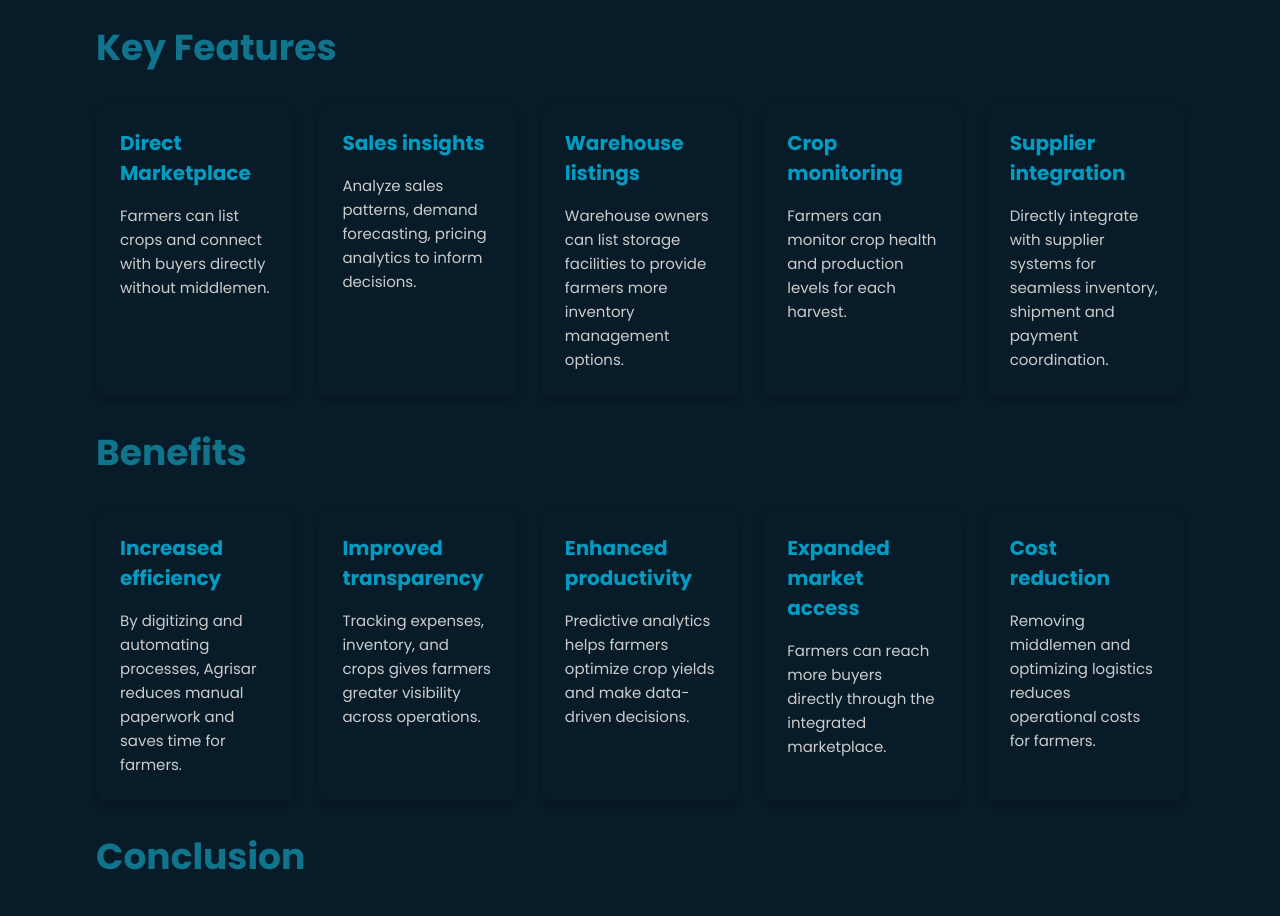
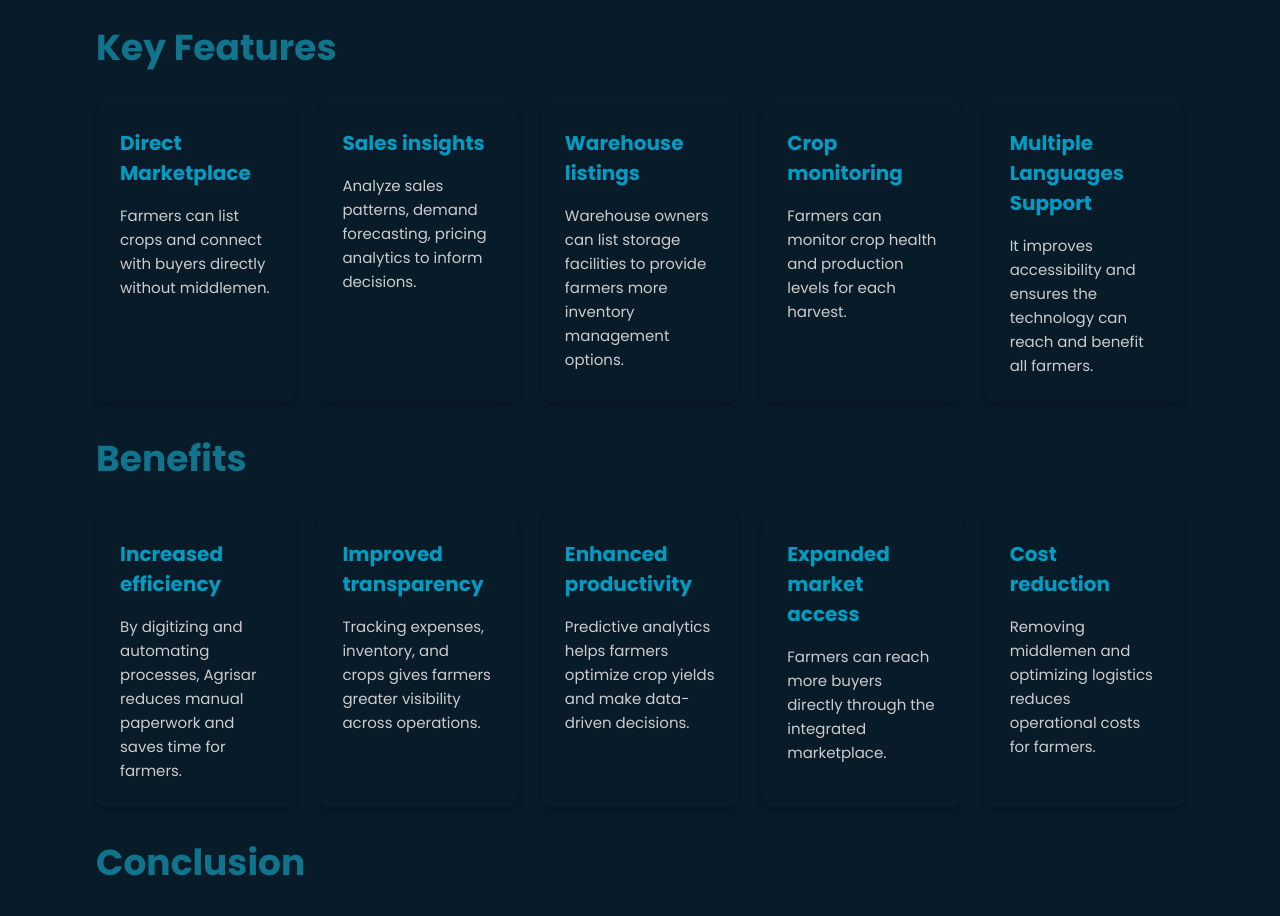
Before and after one commit to Naman-Mittal1/portfolio-updated, a React (Create React App) app: page /case-studies/agrisar in a window 1280 px wide. Shown: the part 1220-2136 px from the top of the page. Built offline with nearby package versions, Linux system fonts and the light colour scheme; what react-terminal would draw is missing.

Commit message:
Key feature

```diff
--- a/src/data/caseStudyData.js
+++ b/src/data/caseStudyData.js
@@ -16,12 +16,12 @@ const caseStudyData = [
       featuresPointHeading2: 'Sales insights',
       featuresPointHeading3: 'Warehouse listings',
       featuresPointHeading4: 'Crop monitoring',
-      featuresPointHeading5: 'Supplier integration',
+      featuresPointHeading5: 'Multiple Languages Support',
       featuresPoint1: 'Farmers can list crops and connect with buyers directly without middlemen.',
       featuresPoint2: 'Analyze sales patterns, demand forecasting, pricing analytics to inform decisions.',
       featuresPoint3: 'Warehouse owners can list storage facilities to provide farmers more inventory management options.',
       featuresPoint4: 'Farmers can monitor crop health and production levels for each harvest.',
-      featuresPoint5: 'Directly integrate with supplier systems for seamless inventory, shipment and payment coordination.',
+      featuresPoint5: 'It improves accessibility and ensures the technology can reach and benefit all farmers.',
 
       benifitsPointHeading1: 'Increased efficiency',
       benifitsPointHeading2: 'Improved transparency',
```
